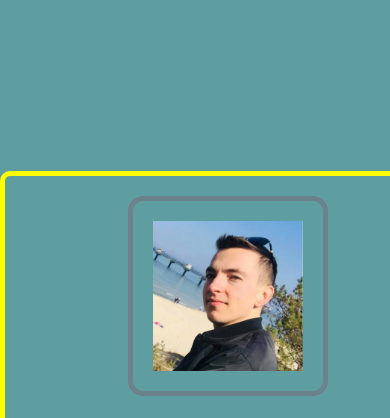
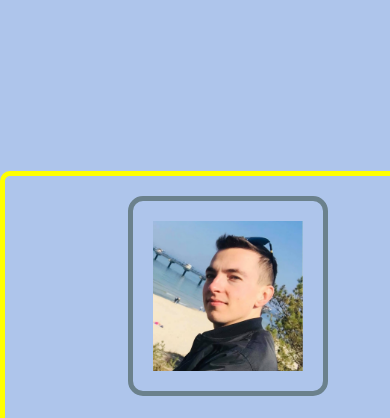
Before and after one commit to Marcin-Kalita/webpack, a website built with webpack: page src/pages/index.html in a window 390 px wide. Shown: the part 109-527 px from the top of the page. Built offline with nearby package versions, Linux system fonts and the light colour scheme.

Commit message:
background-media-queries-

```diff
--- a/src/scss/main.scss
+++ b/src/scss/main.scss
@@ -242,7 +242,7 @@ li {
 @media screen and (max-width: 456px) {
   body {
     margin-top: 270px;
-    background: cadetblue;
+    background: #AEC5EB;
   }
   .header {
     width: 456px;
```
